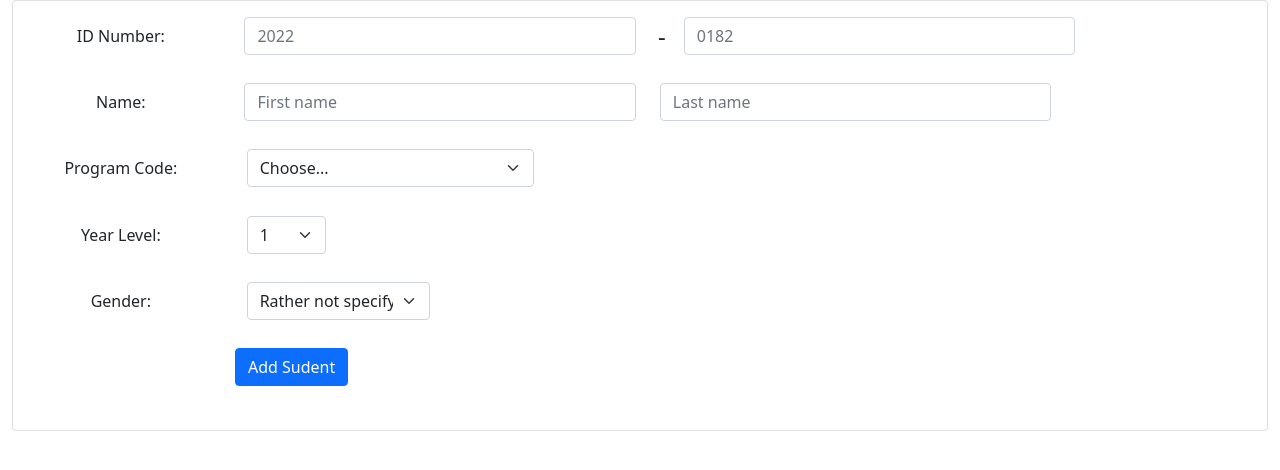
After one commit to markangelogallardo/SSIS---Web-Server, a Flask app: template app/templates/students/add_student.html in a window 1280 px wide. The commit adds this page. Shown: the top 470 px of the page. Run offline with Flask 3, Linux system fonts and the light colour scheme; the template is opened without the code that fills it, so the values that code supplies are empty; some libraries are stand-ins or nearby versions.

Commit message:
added the basic frontend for adding student

```diff
--- a/app/static/style.css
+++ b/app/static/style.css
@@ -29,3 +29,21 @@ th, td {
 .dropdown:hover .dropdown-menu {
     display: block;
   }
+
+.row {
+    padding-bottom: 1%;
+  }
+
+.hyphen {
+    margin-right: -15px;
+    margin-left: 5px;
+    font-size: 1.5rem;
+}
+
+.form-select{
+    margin-left:10px;
+}
+
+.col-sm-5{
+    margin-left:15px;
+}
--- /dev/null
+++ b/app/templates/add_layout.html
@@ -0,0 +1,17 @@
+<!DOCTYPE html>
+<html lang="en">
+<head>
+  <link href="https://cdn.jsdelivr.net/npm/bootstrap@5.0.2/dist/css/bootstrap.min.css" rel="stylesheet" integrity="sha384-EVSTQN3/azprG1Anm3QDgpJLIm9Nao0Yz1ztcQTwFspd3yD65VohhpuuCOmLASjC" crossorigin="anonymous">
+  <link rel="stylesheet" href="{{ url_for('static', filename='style.css') }}">
+  <script src="https://ajax.googleapis.com/ajax/libs/jquery/1.11.1/jquery.min.js"></script>
+</head>
+<body>
+    <div class = "container-fluid">
+        <div class="card text-center">
+            <div class="card-body">
+                {%block form %} {% endblock %}
+            </div>
+        </div>
+    </div>
+</body>
+</html>
--- /dev/null
+++ b/app/templates/students/add_student.html
@@ -0,0 +1,64 @@
+{% extends "add_layout.html"%}
+
+{%block form%}
+<form>
+    <div class="row mb-3">
+        <label for="inputEmail3" class="col-sm-2 col-form-label">ID Number:</label>
+        <div class="col-sm-4">
+            <input type="text" class="form-control" placeholder="2022">
+        </div>
+        <div class="col-auto my-auto">
+            <span class="hyphen">-</span>
+        </div>
+        <div class="col-sm-4">
+            <input type="text" class="form-control" placeholder="0182">
+        </div>
+    </div>
+    <div class="row mb-3">
+        <label for="inputEmail3" class="col-sm-2 col-form-label">Name:</label>
+        <div class="col-sm-4">
+            <input type="text" class="form-control" placeholder="First name">
+        </div>
+        <div class="col-sm-4">
+            <input type="text" class="form-control" placeholder="Last name">
+        </div>
+    </div>
+    <div class="row mb-3">
+        <label for="inputEmail3" class="col-sm-2 col-form-label">Program Code:</label>
+        <div class="col-sm-3">
+            <select id="inputState" class="form-select">
+                <option selected>Choose...</option>
+                {%for code in data%}
+                <option>{{code[3]}}</option>
+                {%endfor%}
+            </select>
+        </div>
+    </div>
+    <div class="row mb-3">
+        <label for="inputEmail3" class="col-sm-2 col-form-label">Year Level:</label>
+        <div class="col-sm-1">
+            <select id="inputState" class="form-select">
+                <option selected>1</option>
+                <option>2</option>
+                <option>3</option>
+                <option>4</option>
+            </select>
+        </div>
+    </div>
+    <div class="row mb-3">
+        <label for="inputEmail3" class="col-sm-2 col-form-label">Gender:</label>
+        <div class="col-sm-2">
+            <select id="inputState" class="form-select">
+                <option selected>Rather not specify</option>
+                <option>Male</option>
+                <option>Female</option>
+            </select>
+        </div>
+    </div>
+    <div class="row mb-3">
+        <div class="col-sm-5">
+            <button type="submit" class="btn btn-primary">Add Sudent</button>
+        </div>
+    </div>
+</form>
+{%endblock form%}
--- a/app/templates/students/student.html
+++ b/app/templates/students/student.html
@@ -1,7 +1,7 @@
-{% extends "layout.html"%}
+{% extends "home_layout.html"%}
 
 {%block add%}
- <button class="btn btn-outline-info btn-sm" style="white-space: nowrap" type="search">Add Student</button>
+ <button onclick="window.location = 'student/add'" class="btn btn-outline-info btn-sm" style="white-space: nowrap" type="search">Add Student</button>
 {% endblock add %}
 
 {%block search%}
```
Also changed, not shown: app/models.py (+17 -4 lines), app/student/controller.py (+11 -0 lines), app/student/forms.py (+9 -0 lines), app/static/js/search.js (line endings or trailing spaces), app/templates/home_layout.html (renamed from app/templates/layout.html).
